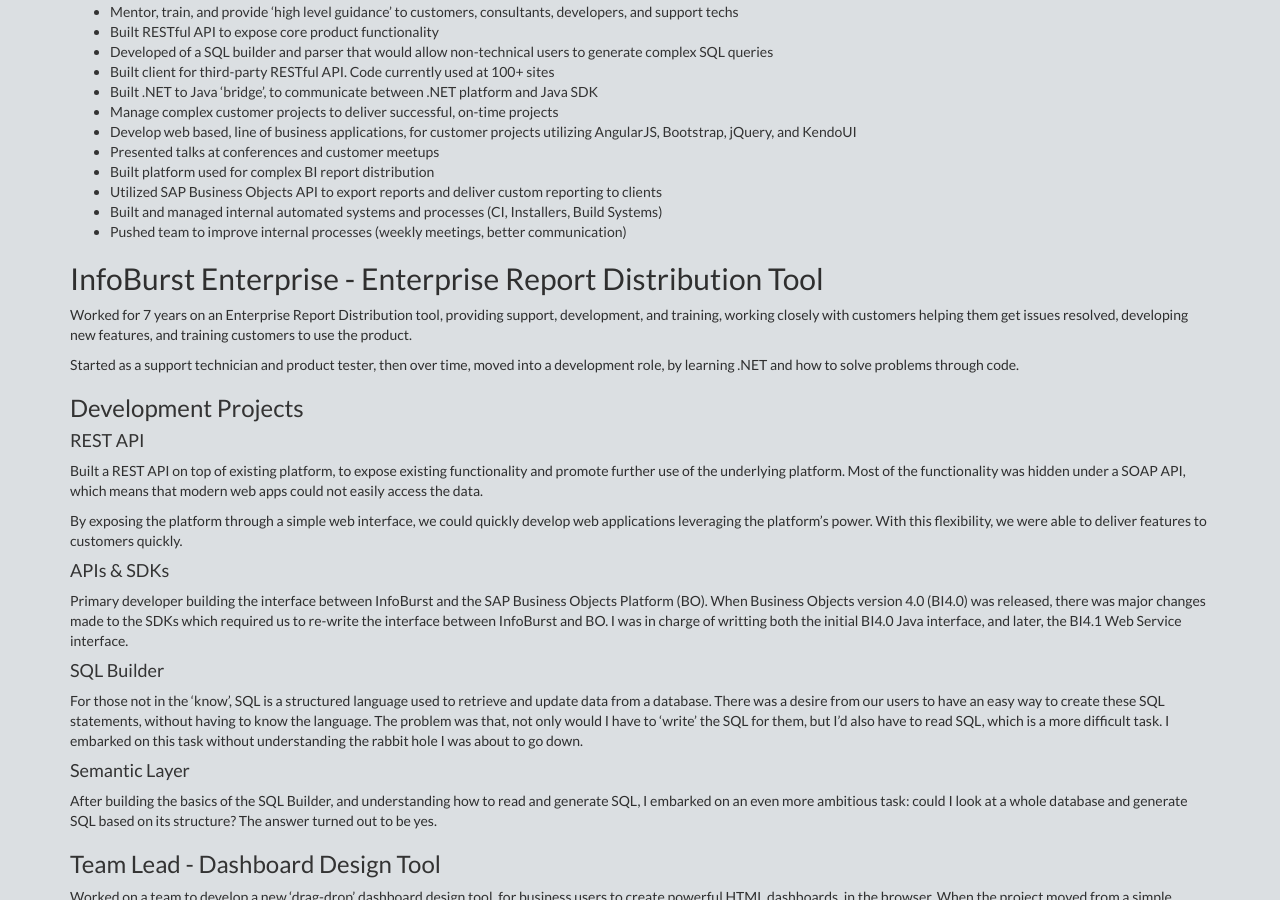
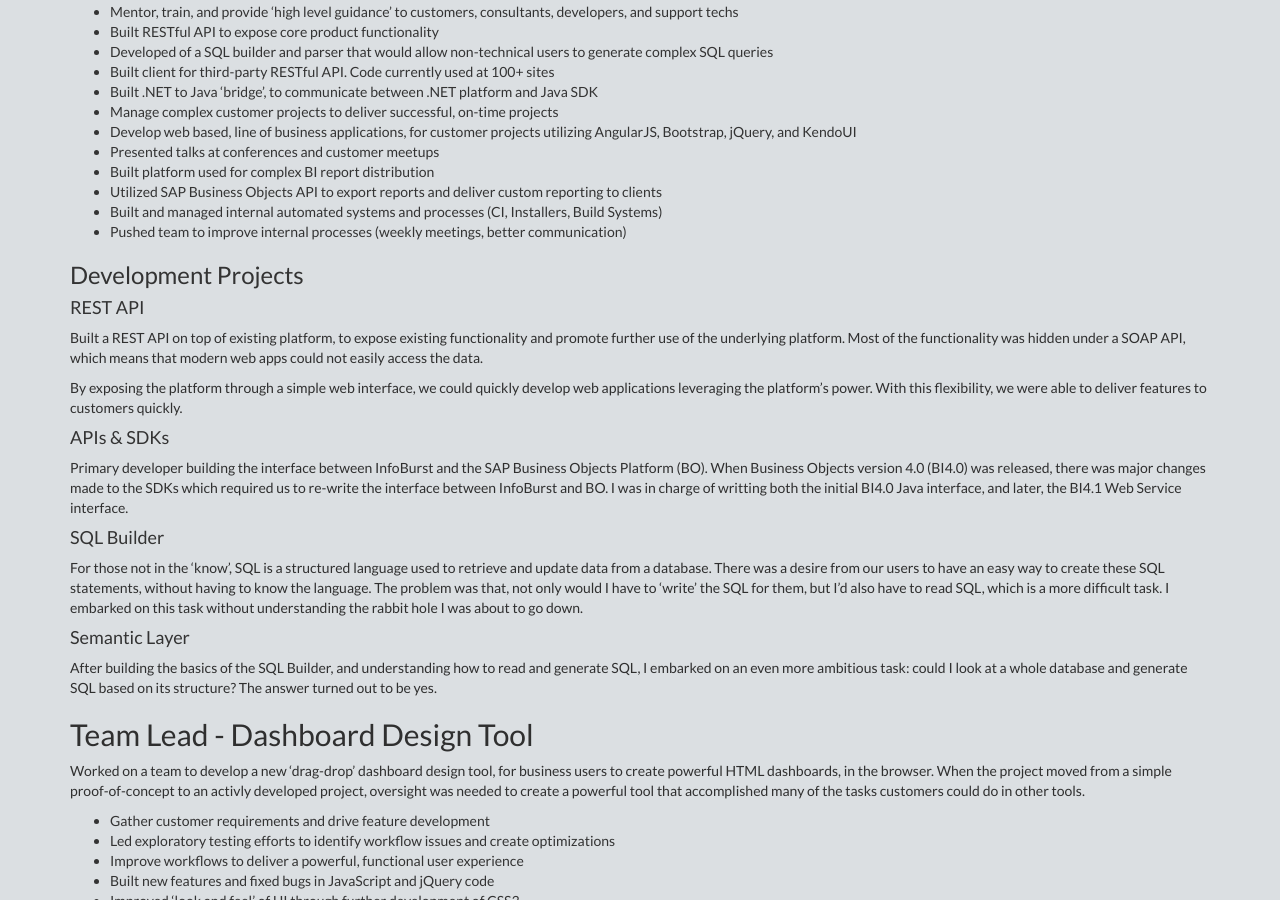
Before and after one commit to gregberns/gregberns.github.io, a Jekyll site: the page built from code/dev/index.md, in a window 1280 px wide and 900 px high, scrolled down 561 px. Built offline with Jekyll 4.4.1, drawn with Linux system fonts in a browser that asks for light colours; nearby versions of some CDN libraries.

Commit message:
Update index.md

```diff
--- a/code/dev/index.md
+++ b/code/dev/index.md
@@ -21,15 +21,6 @@
 + Utilized SAP Business Objects API to export reports and deliver custom reporting to clients
 + Built and managed internal automated systems and processes (CI, Installers, Build Systems)
 + Pushed team to improve internal processes (weekly meetings, better communication)
-
-##InfoBurst Enterprise - Enterprise Report Distribution Tool
-
-Worked for 7 years on an Enterprise Report Distribution tool, providing support, development, and training,
-working closely with customers helping them get issues resolved, developing new features, and training customers
-to use the product.
-
-Started as a support technician and product tester, then over time, moved into a development role,
-by learning .NET and how to solve problems through code.
 
 ###Development Projects
 
@@ -56,7 +47,7 @@
 
 After building the basics of the SQL Builder, and understanding how to read and generate SQL, I embarked on an even more ambitious task: could I look at a whole database and generate SQL based on its structure? The answer turned out to be yes.
 
-###Team Lead - Dashboard Design Tool
+##Team Lead - Dashboard Design Tool
 
 Worked on a team to develop a new ‘drag-drop’ dashboard design tool, for business users to create powerful HTML dashboards, in the browser. When the project moved from a simple proof-of-concept to an activly developed project, oversight was needed to create a powerful tool that accomplished many of the tasks customers could do in other tools.
 
```
